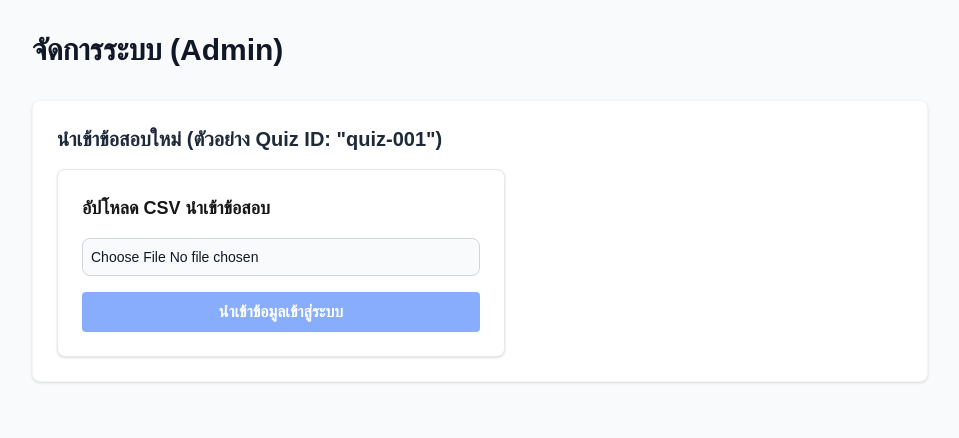
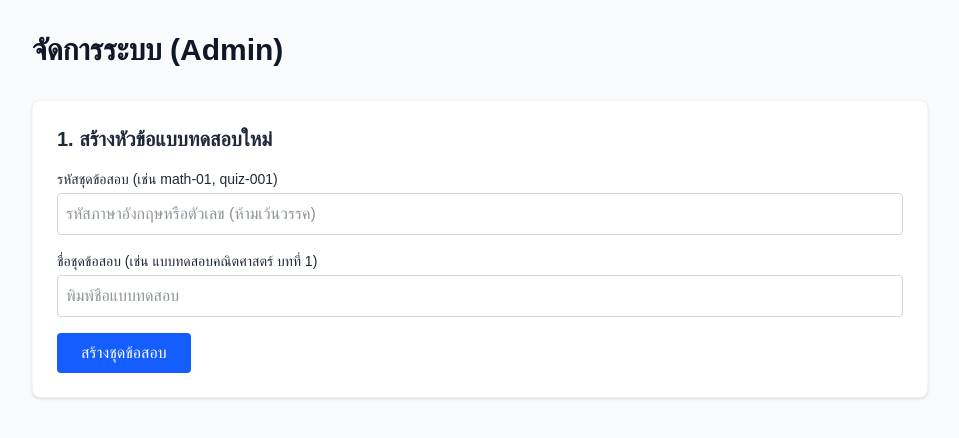
Before and after one commit to ding1095/maiipr, a Next.js app: page /admin in a window 1280 px wide. Shown: the top 438 px of the page, without its empty margins (160-1119 px from the left). Built offline with nearby package versions, Linux system fonts and the light colour scheme; no server answers.

Commit message:
feat: add quiz list, dynamic quiz pages and improve admin quiz creation

```diff
--- a/src/app/admin/page.tsx
+++ b/src/app/admin/page.tsx
@@ -1,15 +1,90 @@
+'use client';
+import { useState } from 'react';
 import CSVUploader from "@/components/Admin/CSVUploader";
+import { db } from '@/lib/firebase/client';
+import { doc, setDoc, serverTimestamp } from 'firebase/firestore';
 
 export default function AdminPage() {
+  const [quizId, setQuizId] = useState("");
+  const [title, setTitle] = useState("");
+  const [isCreated, setIsCreated] = useState(false);
+  const [loading, setLoading] = useState(false);
+
+  const handleCreateQuiz = async (e: React.FormEvent) => {
+    e.preventDefault();
+    if (!quizId || !title) return alert("กรุณากรอกรหัสและชื่อชุดข้อสอบ");
+
+    setLoading(true);
+    try {
+      // สร้าง Document ใน Collection quizzes เพื่อให้ระบบรู้ว่ามีชุดข้อสอบนี้อยู่
+      await setDoc(doc(db, "quizzes", quizId), {
+        title,
+        createdAt: serverTimestamp(),
+        isActive: true
+      });
+      setIsCreated(true);
+      alert("สร้างหัวข้อสอบสำเร็จ! กรุณาอัปโหลดไฟล์ CSV ต่อไป");
+    } catch (error) {
+      console.error(error);
+      alert("เกิดข้อผิดพลาด: ตรวจสอบการตั้งค่า Firebase Security Rules");
+    } finally {
+      setLoading(false);
+    }
+  };
+
   return (
-    <div className="min-h-screen p-8 bg-gray-50">
+    <div className="min-h-screen p-8 bg-gray-50 text-gray-800">
       <div className="max-w-4xl mx-auto">
         <h1 className="text-3xl font-bold text-gray-900 mb-8">จัดการระบบ (Admin)</h1>
 
-        <div className="bg-white p-6 rounded-lg shadow-sm border border-gray-100">
-          <h2 className="text-xl font-semibold mb-4 text-gray-800">นำเข้าข้อสอบใหม่ (ตัวอย่าง Quiz ID: "quiz-001")</h2>
-          <CSVUploader quizId="quiz-001" />
-        </div>
+        {!isCreated ? (
+          <div className="bg-white p-6 rounded-lg shadow-sm border border-gray-100 mb-8">
+            <h2 className="text-xl font-semibold mb-4">1. สร้างหัวข้อแบบทดสอบใหม่</h2>
+            <form onSubmit={handleCreateQuiz} className="space-y-4">
+              <div>
+                <label className="block text-sm font-medium mb-1">รหัสชุดข้อสอบ (เช่น math-01, quiz-001)</label>
+                <input
+                  type="text"
+                  value={quizId}
+                  onChange={(e) => setQuizId(e.target.value)}
+                  className="w-full border border-gray-300 rounded p-2 focus:outline-blue-500"
+                  placeholder="รหัสภาษาอังกฤษหรือตัวเลข (ห้ามเว้นวรรค)"
+                  required
+                />
+              </div>
+              <div>
+                <label className="block text-sm font-medium mb-1">ชื่อชุดข้อสอบ (เช่น แบบทดสอบคณิตศาสตร์ บทที่ 1)</label>
+                <input
+                  type="text"
+                  value={title}
+                  onChange={(e) => setTitle(e.target.value)}
+                  className="w-full border border-gray-300 rounded p-2 focus:outline-blue-500"
+                  placeholder="พิมพ์ชื่อแบบทดสอบ"
+                  required
+                />
+              </div>
+              <button
+                type="submit"
+                disabled={loading}
+                className="bg-blue-600 text-white px-6 py-2 rounded hover:bg-blue-700 disabled:opacity-50"
+              >
+                {loading ? "กำลังสร้าง..." : "สร้างชุดข้อสอบ"}
+              </button>
+            </form>
+          </div>
+        ) : (
+          <div className="bg-white p-6 rounded-lg shadow-sm border border-gray-100">
+            <div className="flex justify-between items-center mb-4">
+              <h2 className="text-xl font-semibold text-gray-800">
+                2. นำเข้าคำถามสำหรับ: <span className="text-blue-600">{title}</span>
+              </h2>
+              <button onClick={() => setIsCreated(false)} className="text-sm text-gray-500 hover:underline">
+                สร้างชุดข้อสอบอื่น
+              </button>
+            </div>
+            <CSVUploader quizId={quizId} />
+          </div>
+        )}
       </div>
     </div>
   );
--- a/src/app/page.tsx
+++ b/src/app/page.tsx
@@ -50,11 +50,18 @@ export default function Home() {
 
         <div className="flex flex-col sm:flex-row w-full justify-center gap-5">
           <Link
-            href="/dashboard"
+            href="/quiz"
             className="group relative inline-flex items-center justify-center px-8 py-4 font-bold text-white bg-gradient-to-r from-purple-500 to-pink-500 rounded-full overflow-hidden shadow-lg hover:shadow-pink-500/30 transition-all duration-300 hover:-translate-y-1"
           >
             <span className="mr-3 text-2xl group-hover:animate-bounce">🚀</span>
             เริ่มทำแบบทดสอบ
+          </Link>
+          <Link
+            href="/dashboard"
+            className="inline-flex items-center justify-center px-8 py-4 font-semibold text-white bg-blue-500 rounded-full hover:bg-blue-600 transition-all duration-300"
+          >
+            <span className="mr-2">📊</span>
+            ดูประวัติคะแนน
           </Link>
           <Link
             href="/admin"
--- /dev/null
+++ b/src/app/quiz/[quizId]/page.tsx
@@ -0,0 +1,70 @@
+'use client';
+import { useEffect, useState, use } from 'react';
+import { collection, getDocs, doc, getDoc } from 'firebase/firestore';
+import { db } from '@/lib/firebase/client';
+import QuizTaker from '@/components/Quiz/QuizTaker';
+import Link from 'next/link';
+
+export default function QuizPage({ params }: { params: Promise<{ quizId: string }> }) {
+  // Use `use(params)` to unwrap the Promise in Next.js 15+ Client Components
+  const { quizId } = use(params);
+
+  const [questions, setQuestions] = useState<any[]>([]);
+  const [quizInfo, setQuizInfo] = useState<any>(null);
+  const [loading, setLoading] = useState(true);
+  const [error, setError] = useState("");
+
+  useEffect(() => {
+    const fetchQuizAndQuestions = async () => {
+      try {
+        // Fetch Quiz Info
+        const quizDoc = await getDoc(doc(db, 'quizzes', quizId));
+        if (!quizDoc.exists()) {
+          setError("ไม่พบแบบทดสอบนี้ในระบบ");
+          setLoading(false);
+          return;
+        }
+        setQuizInfo(quizDoc.data());
+
+        // Fetch Questions
+        const qRef = collection(db, `quizzes/${quizId}/questions`);
+        const snapshot = await getDocs(qRef);
+
+        if (snapshot.empty) {
+          setError("แบบทดสอบนี้ยังไม่มีคำถาม");
+        } else {
+          // Shuffle questions or just map them
+          const fetchedQuestions = snapshot.docs.map(doc => ({ id: doc.id, ...doc.data() }));
+          setQuestions(fetchedQuestions);
+        }
+      } catch (err) {
+        console.error(err);
+        setError("เกิดข้อผิดพลาดในการโหลดข้อสอบ (อย่าลืมตั้ง Rules ให้รองรับการอ่านด้วยนะครับ)");
+      } finally {
+        setLoading(false);
+      }
+    };
+
+    fetchQuizAndQuestions();
+  }, [quizId]);
+
+  if (loading) return <div className="min-h-screen flex items-center justify-center text-xl">กำลังเตรียมข้อสอบ...</div>;
+
+  if (error) return (
+    <div className="min-h-screen flex flex-col items-center justify-center text-center p-8 bg-gray-50">
+      <div className="text-2xl text-red-500 mb-4">{error}</div>
+      <Link href="/quiz" className="text-blue-500 hover:underline">กลับไปเลือกแบบทดสอบใหม่</Link>
+    </div>
+  );
+
+  return (
+    <div className="min-h-screen bg-gray-50 py-8">
+      <div className="max-w-3xl mx-auto px-4 mb-6 text-center">
+        <h1 className="text-3xl font-bold text-gray-800">{quizInfo?.title}</h1>
+        <p className="text-gray-500 mt-2">จำนวน {questions.length} ข้อ</p>
+      </div>
+
+      <QuizTaker quizId={quizId} questions={questions} />
+    </div>
+  );
+}
--- /dev/null
+++ b/src/app/quiz/page.tsx
@@ -0,0 +1,68 @@
+'use client';
+import { useEffect, useState } from 'react';
+import { collection, getDocs, query, orderBy } from 'firebase/firestore';
+import { db } from '@/lib/firebase/client';
+import Link from 'next/link';
+
+export default function QuizListPage() {
+  const [quizzes, setQuizzes] = useState<any[]>([]);
+  const [loading, setLoading] = useState(true);
+
+  useEffect(() => {
+    const fetchQuizzes = async () => {
+      try {
+        const q = query(collection(db, 'quizzes'), orderBy('createdAt', 'desc'));
+        const snapshot = await getDocs(q);
+        const fetchedQuizzes = snapshot.docs.map(doc => ({ id: doc.id, ...doc.data() }));
+        setQuizzes(fetchedQuizzes);
+      } catch (error) {
+        console.error("Error fetching quizzes: ", error);
+      } finally {
+        setLoading(false);
+      }
+    };
+
+    // Make sure Firebase is initialized
+    if (db) {
+      fetchQuizzes();
+    }
+  }, []);
+
+  return (
+    <div className="min-h-screen bg-gradient-to-br from-indigo-50 via-purple-50 to-pink-50 p-8 font-sans text-gray-800">
+      <div className="max-w-4xl mx-auto">
+        <div className="flex justify-between items-center mb-8">
+          <h1 className="text-3xl font-bold text-transparent bg-clip-text bg-gradient-to-r from-purple-600 to-pink-500">
+            เลือกแบบทดสอบที่ต้องการทำ
+          </h1>
+          <Link href="/" className="text-purple-600 hover:underline">กลับหน้าหลัก</Link>
+        </div>
+
+        {loading ? (
+          <div className="text-center p-10 text-xl text-gray-500">กำลังโหลดข้อมูล...</div>
+        ) : quizzes.length === 0 ? (
+          <div className="text-center p-10 bg-white rounded-2xl shadow-sm text-gray-500">
+            ยังไม่มีแบบทดสอบในระบบครับ รอคุณครูมาเพิ่มข้อสอบก่อนนะ 😊
+          </div>
+        ) : (
+          <div className="grid gap-6 md:grid-cols-2">
+            {quizzes.map((quiz) => (
+              <div key={quiz.id} className="bg-white p-6 rounded-2xl shadow-sm hover:shadow-md transition-shadow border border-purple-100 flex flex-col justify-between">
+                <div>
+                  <h2 className="text-xl font-bold text-gray-800 mb-2">{quiz.title}</h2>
+                  <p className="text-sm text-gray-500 mb-4">รหัสข้อสอบ: {quiz.id}</p>
+                </div>
+                <Link
+                  href={`/quiz/${quiz.id}`}
+                  className="w-full text-center bg-gradient-to-r from-purple-500 to-pink-500 text-white py-2 rounded-xl font-semibold hover:from-purple-600 hover:to-pink-600 transition-colors"
+                >
+                  เริ่มทำข้อสอบ
+                </Link>
+              </div>
+            ))}
+          </div>
+        )}
+      </div>
+    </div>
+  );
+}
```
